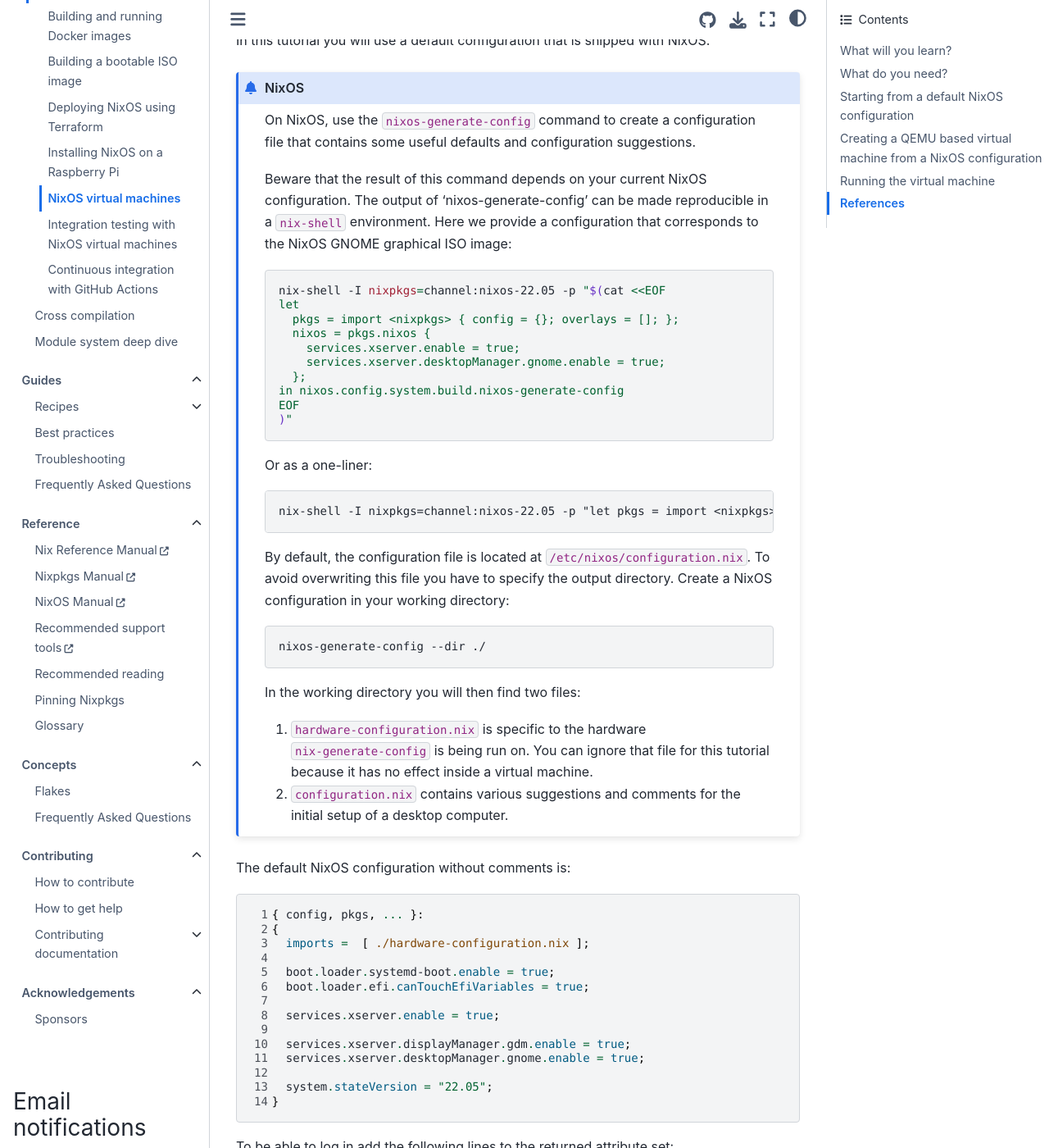
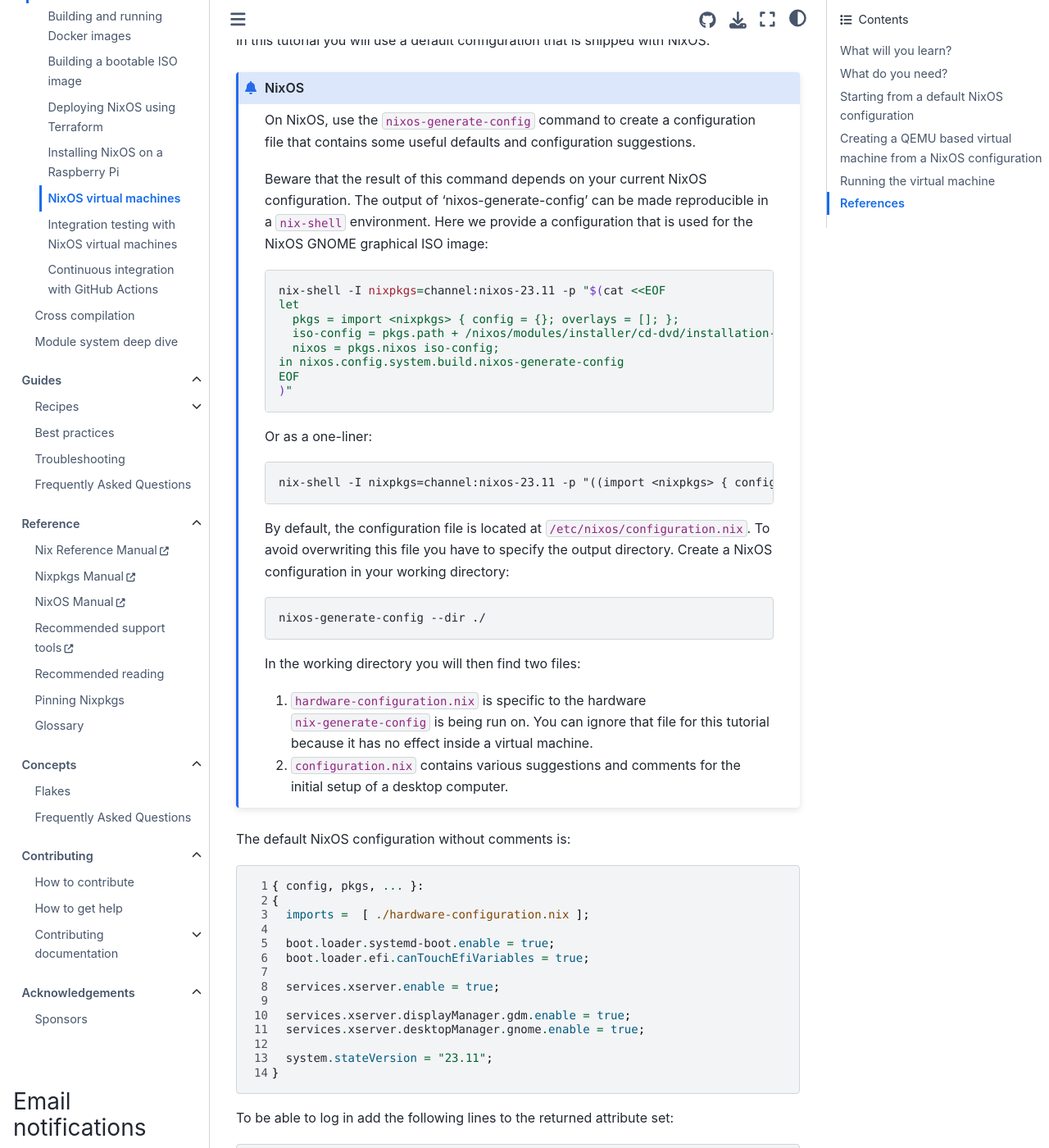
Before and after one commit to NixOS/nix.dev, a Sphinx documentation site: the page built from source/tutorials/nixos/nixos-configuration-on-vm.md, in a window 1280 px wide and 1400 px high, scrolled down 824 px. Shown: the whole window at 82% size. Built offline with Sphinx 7.4.7 and the Sphinx Book theme 1.1.4, drawn with Linux system fonts in a browser that asks for light colours; some of the changed text lies outside the part shown.

Commit message:
better reproducable command and 23.11

````diff
--- a/source/tutorials/nixos/nixos-configuration-on-vm.md
+++ b/source/tutorials/nixos/nixos-configuration-on-vm.md
@@ -30,16 +30,14 @@
 
 Beware that the result of this command depends on your current NixOS configuration.
 The output of 'nixos-generate-config' can be made reproducible in a `nix-shell` environment.
-Here we provide a configuration that corresponds to the NixOS GNOME graphical ISO image:
+Here we provide a configuration that is used for the NixOS GNOME graphical ISO image:
 
 ```bash
-nix-shell -I nixpkgs=channel:nixos-22.05 -p "$(cat <<EOF
+nix-shell -I nixpkgs=channel:nixos-23.11 -p "$(cat <<EOF
 let
   pkgs = import <nixpkgs> { config = {}; overlays = []; };
-  nixos = pkgs.nixos {
-    services.xserver.enable = true;
-    services.xserver.desktopManager.gnome.enable = true;
-  };
+  iso-config = pkgs.path + /nixos/modules/installer/cd-dvd/installation-cd-graphical-gnome.nix;
+  nixos = pkgs.nixos iso-config;
 in nixos.config.system.build.nixos-generate-config
 EOF
 )"
@@ -48,7 +46,7 @@
 Or as a one-liner:
 
 ```shell-session
-nix-shell -I nixpkgs=channel:nixos-22.05 -p "let pkgs = import <nixpkgs> { config = {}; overlays = []; }; nixos = pkgs.nixos { services.xserver.enable = true; services.xserver.desktopManager.gnome.enable = true; }; in nixos.config.system.build.nixos-generate-config"
+nix-shell -I nixpkgs=channel:nixos-23.11 -p "((import <nixpkgs> { config = {}; overlays = []; }).nixos (pkgs.path + /nixos/modules/installer/cd-dvd/installation-cd-graphical-gnome.nix)).config.system.build.nixos-generate-config"
 ```
 
 By default, the configuration file is located at `/etc/nixos/configuration.nix`.
@@ -82,7 +80,7 @@
   services.xserver.displayManager.gdm.enable = true;
   services.xserver.desktopManager.gnome.enable = true;
 
-  system.stateVersion = "22.05";
+  system.stateVersion = "23.11";
 }
 ```
 
@@ -144,7 +142,7 @@
     initialPassword = "testpw";
   };
 
-  system.stateVersion = "22.11";
+  system.stateVersion = "23.11";
 }
 ```
 
@@ -154,11 +152,11 @@
 
 ```shell-session
 nix-build '<nixpkgs/nixos>' -A vm \
--I nixpkgs=channel:nixos-22.11 \
+-I nixpkgs=channel:nixos-23.11 \
 -I nixos-config=./configuration.nix
 ```
 
-This command builds the attribute `vm` from the `nixos-22.11` release of NixOS, using the NixOS configuration as specified in the relative path.
+This command builds the attribute `vm` from the `nixos-23.11` release of NixOS, using the NixOS configuration as specified in the relative path.
 
 <details><summary> Detailed explanation </summary>
 
````
